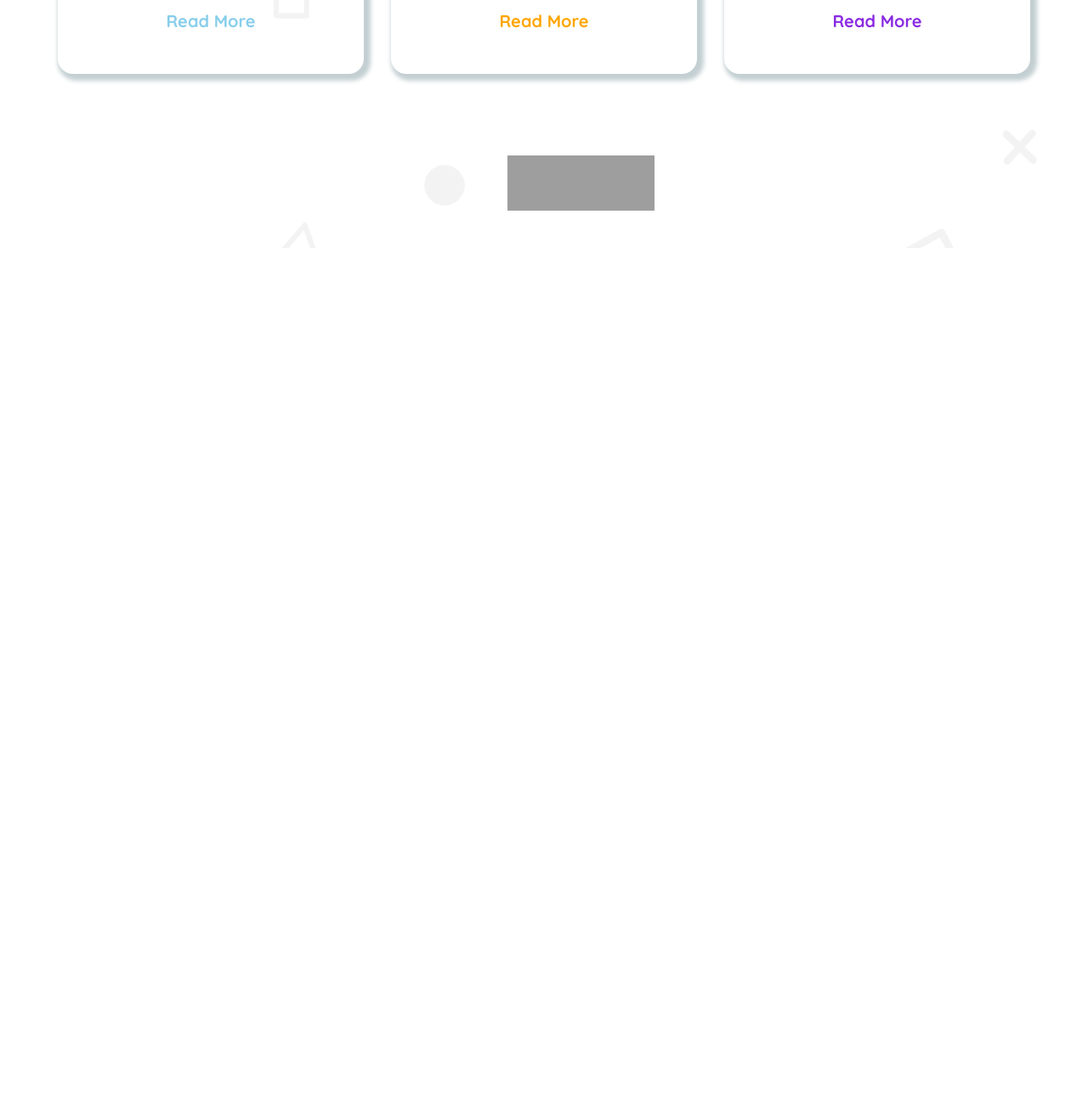
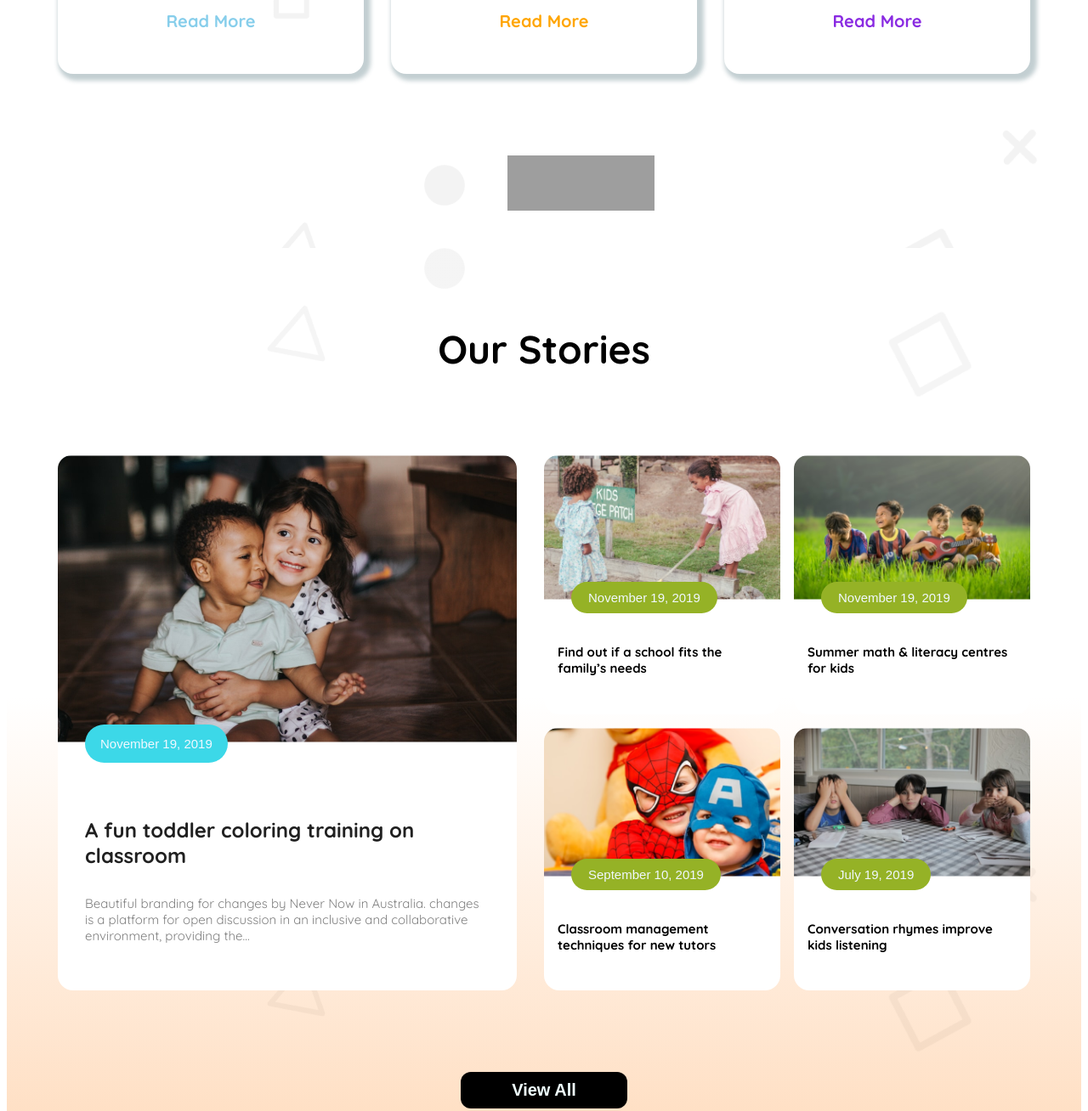
Before and after one commit to minhazchy101/kids-school-assignment, a plain HTML site: page index.html in a window 1280 px wide. Shown: the part 1502-2810 px from the top of the page at 85% size. Before the commit the page ends 1802 px from the top, so only its background shows below. Drawn offline with Linux system fonts and the light colour scheme; grey boxes are pictures that could not be loaded.

Commit message:
wait added

```diff
--- a/index.html
+++ b/index.html
@@ -115,7 +115,115 @@
 
 
 
-<section></section>
+<section id="stories">
+
+    <h3 class="title">Our Stories</h3>
+
+   <div class="full-container card-container flex max-width">
+
+<div class="single-img-container width-600" >
+
+    <div class="image-box width-600">
+        <img src="assets/story-1.png" class="radius width-540px" alt="">
+
+<div class="stories-btn">
+
+<button class="single-pic-btn pic-btn font-15" >November 19, 2019</button>
+
+</div>
+        <div class="box-text">
+            <h4 class="card-title">A fun toddler coloring training on
+                classroom</h4>
+            <p class="st-text">
+                Beautiful branding for changes by Never Now in Australia.
+                changes is a platform for open discussion in an inclusive and
+                collaborative environment, providing the...
+            </p>
+        </div>
+    </div>
+
+</div>
+
+
+<div class="img-card-container">
+
+
+    <div class="image-box ">
+        <img src="assets/story-2.png" class="img-card radius width-290px width-100" alt="">
+
+<div class="stories-btn">
+
+<button class="img-card-btn pic-btn font-15" >November 19, 2019</button>
+
+</div>
+        <div class="img-text">
+            <h4 class="font-15 font-bold our-h">Find out if a school fits the
+                family’s needs</h4>
+        </div>
+    </div>
+
+    <div class="image-box ">
+        <img src="assets/story-3.png" class="img-card radius width-290px width-100" alt="">
+
+<div class="stories-btn">
+
+<button class="img-card-btn pic-btn font-15" >November 19, 2019</button>
+
+</div>
+        <div class="img-text">
+            <h4 class="font-15 font-bold our-h">Summer math & literacy
+                centres for kids</h4>
+
+        </div>
+    </div>
+
+    <div class="image-box ">
+        <img src="assets/story-4.png" class="img-card radius width-290px width-100" alt="">
+
+<div class="stories-btn">
+
+<button class="img-card-btn pic-btn font-15">September 10, 2019</button>
+
+</div>
+        <div class="img-text">
+            <h4 class="font-15 font-bold our-h">Classroom management
+                techniques for new tutors</h4>
+
+        </div>
+    </div>
+
+    <div class="image-box ">
+        <img src="assets/story-5.png" class="radius width-290px width-100" alt="">
+
+<div class="stories-btn">
+
+<button class="img-card-btn pic-btn font-15">July 19, 2019</button>
+
+</div>
+        <div class="img-text">
+            <h4 class="font-15 font-bold our-h">Conversation rhymes
+                improve kids listening</h4>
+
+        </div>
+    </div>
+
+
+
+    <!-- <div class="img-card"></div>
+    <div class="img-card"></div>
+    <div class="img-card"></div>
+    <div class="img-card"></div> -->
+
+</div>
+
+   </div>
+
+
+   <div style="text-align: center;">
+    <button class="btn font-20 font-bold" style="background-color: black;">View All</button>
+</div>
+
+</section>
 
 
 
--- a/style/style.css
+++ b/style/style.css
@@ -37,6 +37,8 @@
     width: 100%;
 }
 
+
+
 .btn{
     padding: 0.625rem 3.75rem;
     font-weight: 600;
@@ -52,6 +54,13 @@
     text-align: center;
     /* margin-top: 2.75rem; */
 }
+
+
+.radius{
+    border-top-left-radius: 1rem ;
+    border-top-right-radius: 1rem ;
+}
+
 
 /* nav style */
 
@@ -123,6 +132,88 @@ a{
     max-width: 6.771vw;
      display: flex;
     margin: 0 auto;
+
+}
+
+/* stories */
+
+#stories{
+    padding: 2.75rem ;
+    background: linear-gradient(rgba(255, 255, 255, 0.144), rgba(255, 255, 255, 0.251)   ,rgba(254, 119, 1, 0.248)) ,url("../assets/bg.png");
+
+}
+
+.full-container{
+    align-items: normal;
+}
+
+
+.box-text{
+    padding: 2rem;
+}
+
+
+
+.stories-btn{
+    margin-top: -1.5625rem;
+    padding-left: 2rem;
+}
+
+.img-card-btn{
+    padding: 0.625rem 1.25rem;
+    background-color: rgba(149, 178, 38, 1);
+}
+
+.full-container{
+    display: flex;
+    /* max-width: 1160px; */
+}
+
+.width-600{
+
+
+    max-width: 600px;
+    height: 630px;
+}
+
+.img-card-container{
+    display: grid;
+    grid-template-columns: repeat(2, 2fr);
+    gap: 1rem;
+}
+
+.image-box{
+    background-color: rgb(255, 255, 255);
+    border-radius: 1.125rem ;
+    border: none;
+
+}
+
+.width-290px{
+    max-width: 290px;
+}
+.width-540px{
+    max-width: 540px;
+}
+
+.font-15{
+    font-size: 0.9375rem;
+}
+
+.pic-btn{
+    border-radius: 2.9375rem ;
+    color: aliceblue;
+    border: none;
+}
+
+.single-pic-btn{
+    padding: 14px 18px ;
+    background-color: rgba(60, 216, 232, 1);
+
+}
+
+.img-text{
+    padding: 1rem;
 }
 
 @media screen and (max-width: 576px) {
@@ -138,7 +229,8 @@ a{
 
     .nav-second,
      .nav-third,
-     .nav-title{
+     .nav-title,
+     .single-img-container{
         display: none;
     }
     .banner{
@@ -153,13 +245,19 @@ a{
         flex-direction: column;
     }
 
+    .pic-btn{
+        padding: 2px 4px;
+        font-size: 7px;
+    }
+
+    .stories-btn{
+        margin-top: -1rem;
+        padding-left: 1rem;
+    }
+
+    .our-h{
+        font-size: 9px;
+    }
+
+
 }
-@media screen and (min-width: 576px) and (max-width: 992px) {
-    .banner{
-        flex-direction: column-reverse;
-    }
-    .banner-text{
-
-        text-align: center;
-    }
-}
```
